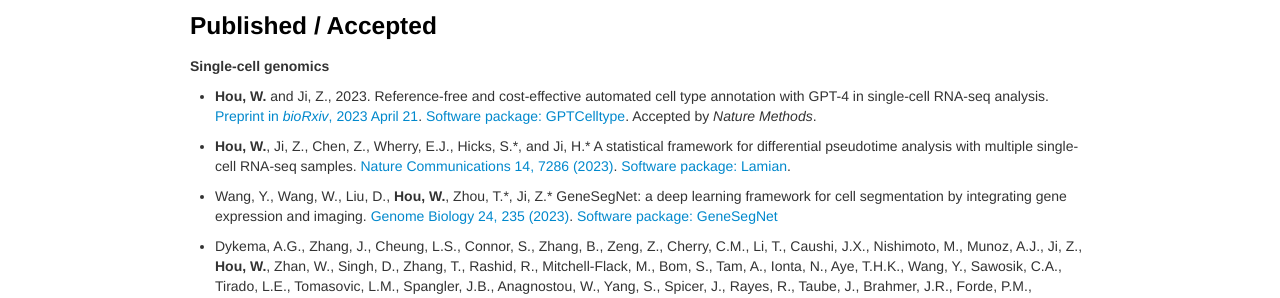
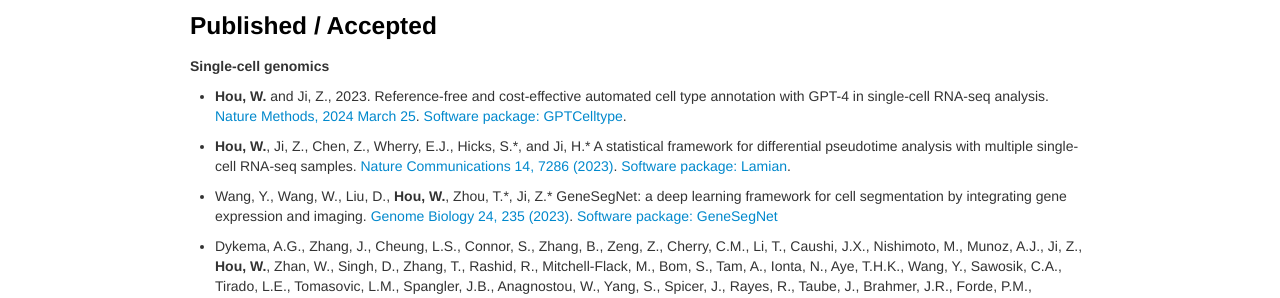
Before and after one commit to Winnie09/Wenpin_Hou, a Jekyll site: the page built from pages/publications.md, in a window 1280 px wide. Shown: the part 476-774 px from the top of the page. Built offline with Jekyll 4.4.1, drawn with Linux system fonts in a browser that asks for light colours.

Commit message:
add publications.md

```diff
--- a/pages/publications.md
+++ b/pages/publications.md
@@ -25,7 +25,7 @@
 
 ##### Single-cell genomics
 
-- **Hou, W.** and Ji, Z., 2023. Reference-free and cost-effective automated cell type annotation with GPT-4 in single-cell RNA-seq analysis. [Preprint in *bioRxiv*, 2023 April 21](https://www.biorxiv.org/content/10.1101/2023.04.16.537094v1). [Software package: GPTCelltype](https://winnie09.github.io/Wenpin_Hou/pages/gptcelltype.html). Accepted by *Nature Methods*.
+- **Hou, W.** and Ji, Z., 2023. Reference-free and cost-effective automated cell type annotation with GPT-4 in single-cell RNA-seq analysis. [Nature Methods, 2024 March 25](https://link.springer.com/article/10.1038/s41592-024-02235-4?utm_source=rct_congratemailt&utm_medium=email&utm_campaign=oa_20240325&utm_content=10.1038/s41592-024-02235-4). [Software package: GPTCelltype](https://winnie09.github.io/Wenpin_Hou/pages/gptcelltype.html).
 
 - **Hou, W.**, Ji, Z., Chen, Z., Wherry, E.J., Hicks, S.\*, and Ji, H.\* A statistical framework for differential pseudotime analysis with multiple single-cell RNA-seq samples.  [Nature Communications 14, 7286 (2023)](https://www.nature.com/articles/s41467-023-42841-y). [Software package: Lamian](https://github.com/Winnie09/Lamian).
 
```
